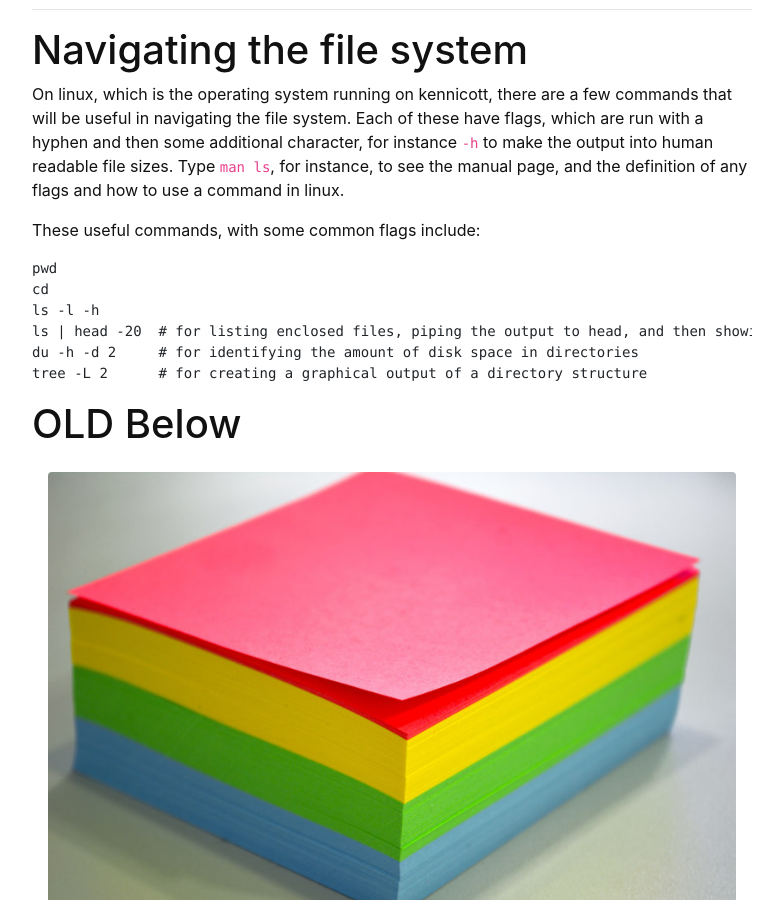
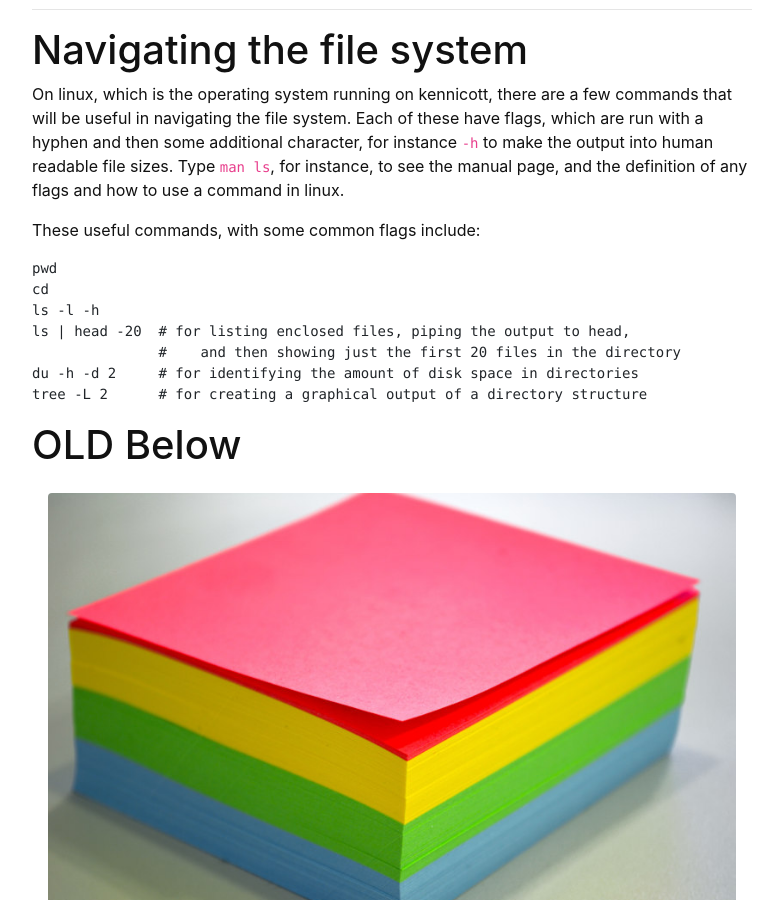
Before and after one commit to yoramterleth/uiglaciology, a Jekyll site: the page built from content/2-structure.md, in a window 1280 px wide and 900 px high, scrolled down 975 px. Shown: the whole window, without its empty margins (248-1031 px from the left). Built offline with Jekyll 4.4.1, drawn with Linux system fonts in a browser that asks for light colours.

````diff
--- a/content/2-structure.md
+++ b/content/2-structure.md
@@ -40,7 +40,8 @@ These useful commands, with some common flags include:
 pwd
 cd
 ls -l -h
-ls | head -20  # for listing enclosed files, piping the output to head, and then showing just the first 20 files in the directory
+ls | head -20  # for listing enclosed files, piping the output to head,
+               #    and then showing just the first 20 files in the directory
 du -h -d 2     # for identifying the amount of disk space in directories
 tree -L 2      # for creating a graphical output of a directory structure
 ```
````
